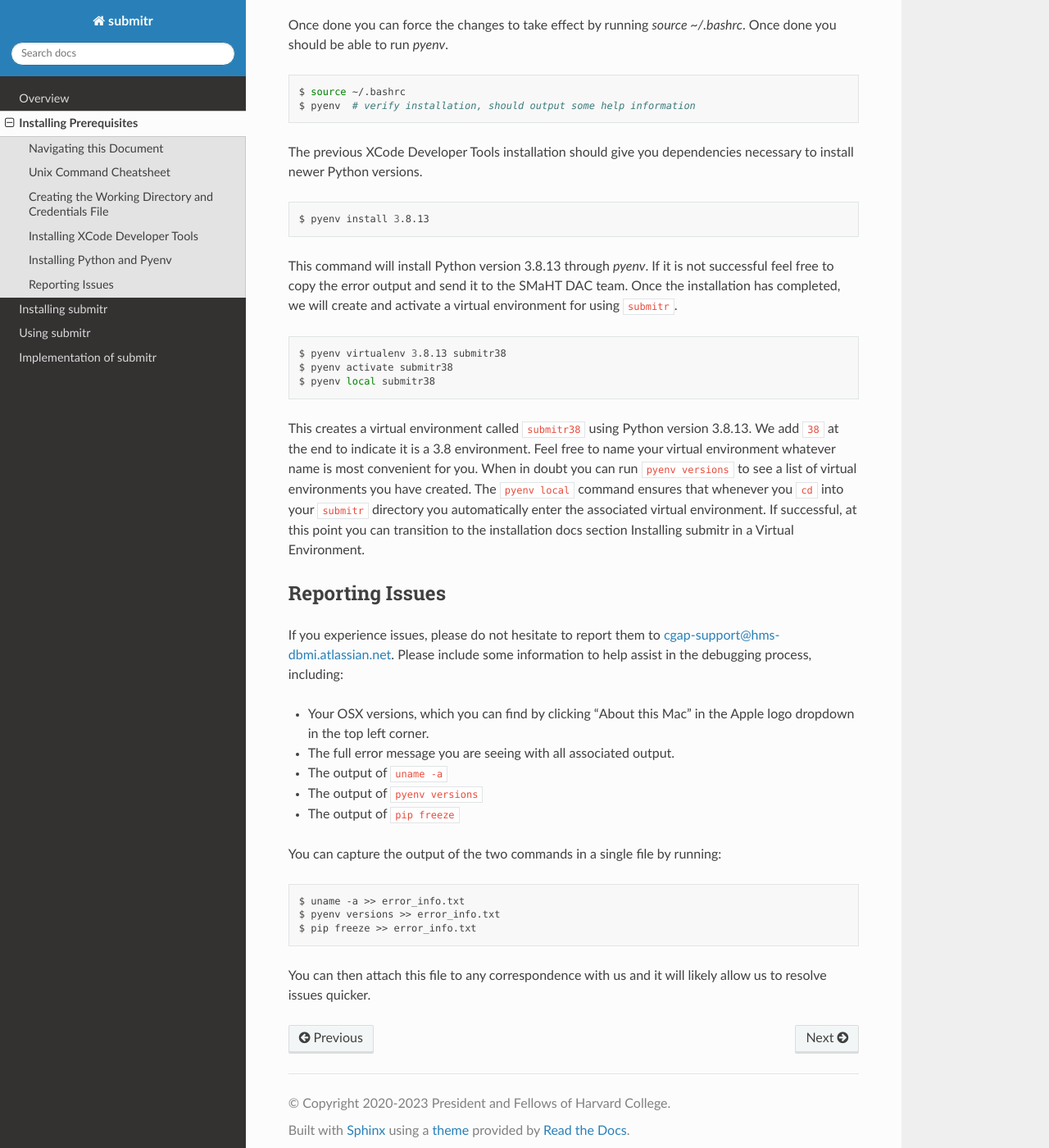
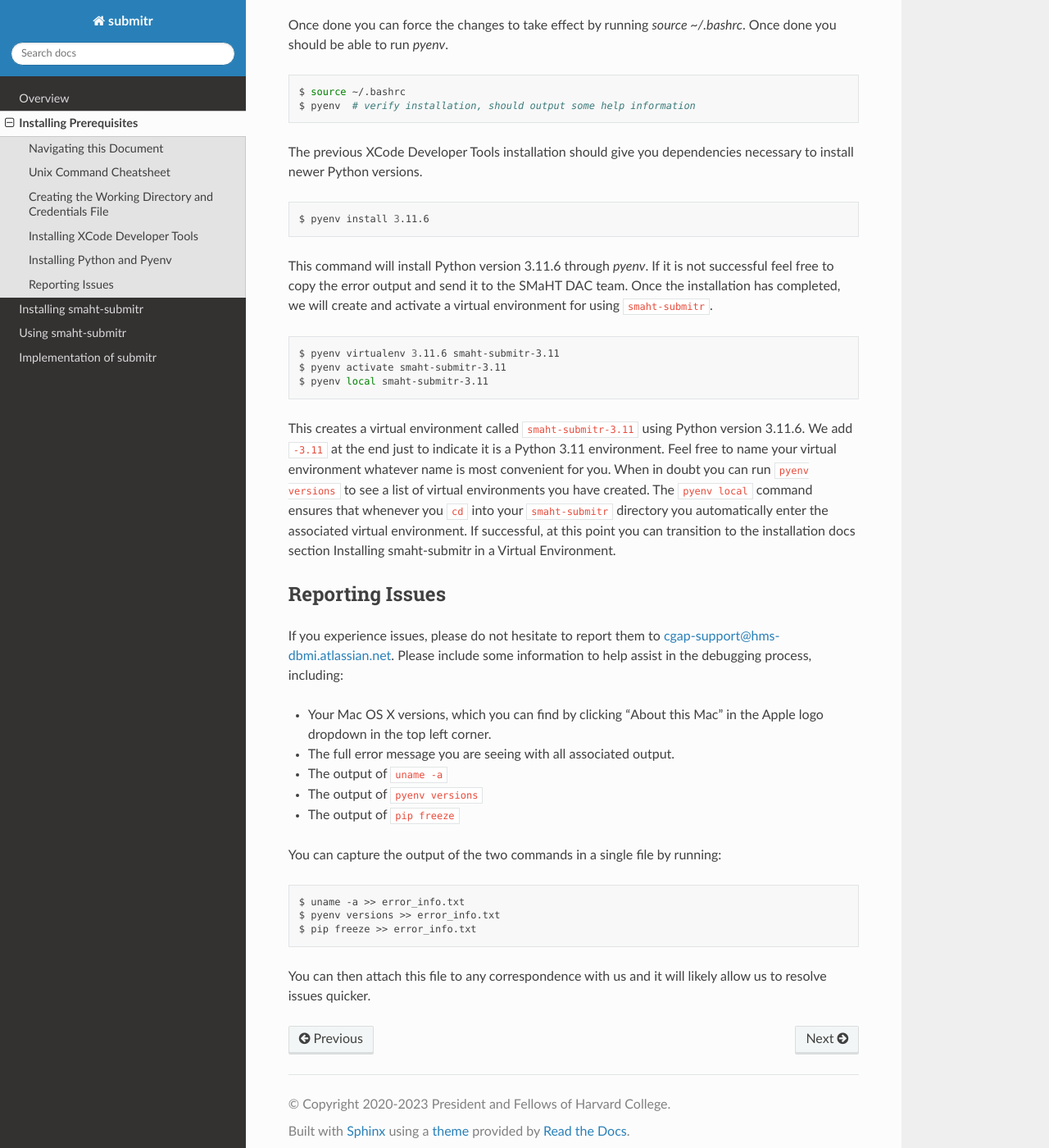
Before and after one commit to smaht-dac/submitr, a Sphinx documentation site: the page built from docs/source/installing_prerequisites.rst, in a window 1280 px wide and 1400 px high, scrolled down 3113 px. Shown: the whole window at 82% size. Built offline with Sphinx 7.4.7 and the Read the Docs theme 2.0.0, drawn with Linux system fonts in a browser that asks for light colours; some of the changed text lies outside the part shown.

Commit message:
doc updates

```diff
--- a/docs/source/index.rst
+++ b/docs/source/index.rst
@@ -20,7 +20,7 @@ Overview
 ========
 
 ----------------------------------------
-submitr: remote file submitter for SMaHT
+smaht-submitr: A remote file submitter for SMaHT
 ----------------------------------------
 
 .. image:: https://github.com/smaht-dac/submitr/actions/workflows/main.yml/badge.svg
--- a/docs/source/installing_prerequisites.rst
+++ b/docs/source/installing_prerequisites.rst
@@ -2,9 +2,9 @@
 Installing Prerequisites
 ========================
 
-The SMaHT ingestion submission tool, ``submitr``, is a Python based command-line tool and requires a Python installation with version >=3.8 and <=3.11.
+The SMaHT ingestion submission tool, ``smaht-submitr``, is a Python based command-line tool and requires a Python installation with version >=3.8 and <=3.11.
 This document is intended for users who are not very familiar with the command-line or Python.
-The intent is to provide detailed instructions for setting up your local environment for using ``submitr``.
+The intent is to provide detailed instructions for setting up your local environment for using ``smaht-submitr``.
 These instructions are intended to work with Mac OS X.
 Linux users are presumed advanced and Windows instructions are not available at this time but will be provided in the future.
 
@@ -13,7 +13,7 @@ Navigating this Document
 ------------------------
 
 Each section in this document is meant to sequentially guide you through the initial setup
-process for installing dependencies necessary to run ``submitr`` while simultaneously
+process for installing dependencies necessary to run ``smaht-submitr`` while simultaneously
 getting you setup with some best practices for managing the submissions in your local
 system.
 
@@ -33,7 +33,7 @@ be the ``Terminal`` application, which you should add to your home dock by click
 future convenience.
 
 Before continuing, once you've opened the `Terminal` ensure in the top it says `bash` and not
-`zsh`. Newer OSX versions package with `zsh` by default, but we want to use `bash`. If you see `zsh`,
+`zsh`. Newer Mac OS X versions package with `zsh` by default, but we want to use `bash`. If you see `zsh`,
 once in the terminal run the following command, close and re-open terminal and you will be using the
 expected `bash` shell
 
@@ -43,7 +43,7 @@ expected `bash` shell
 
 Using this repository and interacting with file submissions assumes some knowledge of the Unix
 file-system and familiarity with ``bash``. What follows is a list of the essential commands you should
-know for working with ``submitr``. Whenever in doubt, you can enter "man <cmd>" into the terminal to
+know for working with ``smaht-submitr``. Whenever in doubt, you can enter "man <cmd>" into the terminal to
 pull up documentation on the command. You can also do such search into your favorite search engine to
 locate the manual pages. Generally you need to know how to look around the file system and create
 directories and files.
@@ -94,7 +94,7 @@ Installing XCode Developer Tools
 --------------------------------
 
 Some new machines come with very few parts of the developer toolchain that may prevent
-you from doing even basic installation of packages. Thankfully, OSX packages all of the
+you from doing even basic installation of packages. Thankfully, Mac OS X packages all of the
 developer tools cleanly into an easily installable package it calls the XCode Developer
 Tools. You can install these with:
 
@@ -103,7 +103,7 @@ Tools. You can install these with:
     $ xcode-select --install
 
 This install may take some significant time, but once complete you should have tools
-necessary for installing Python and other related package for use with ``submitr``.
+necessary for installing Python and other related package for use with ``smaht-submitr``.
 
 
 Installing Python and Pyenv
@@ -159,25 +159,25 @@ to install newer Python versions.
 
 .. code-block:: bash
 
-    $ pyenv install 3.8.13
+    $ pyenv install 3.11.6
 
-This command will install Python version 3.8.13 through `pyenv`. If it is not successful feel free
+This command will install Python version 3.11.6 through `pyenv`. If it is not successful feel free
 to copy the error output and send it to the SMaHT DAC team. Once the installation has completed, we will
-create and activate a virtual environment for using ``submitr``.
+create and activate a virtual environment for using ``smaht-submitr``.
 
 .. code-block:: bash
 
-    $ pyenv virtualenv 3.8.13 submitr38
-    $ pyenv activate submitr38
-    $ pyenv local submitr38
+    $ pyenv virtualenv 3.11.6 smaht-submitr-3.11
+    $ pyenv activate smaht-submitr-3.11
+    $ pyenv local smaht-submitr-3.11
 
-This creates a virtual environment called ``submitr38`` using Python version 3.8.13. We add ``38`` at
-the end to indicate it is a 3.8 environment. Feel free to name your virtual environment whatever
+This creates a virtual environment called ``smaht-submitr-3.11`` using Python version 3.11.6. We add ``-3.11`` at
+the end just to indicate it is a Python 3.11 environment. Feel free to name your virtual environment whatever
 name is most convenient for you. When in doubt you can run ``pyenv versions`` to see a list of
 virtual environments you have created. The ``pyenv local`` command ensures that whenever you ``cd`` into
-your ``submitr`` directory you automatically enter the associated virtual environment. If successful, at
+your ``smaht-submitr`` directory you automatically enter the associated virtual environment. If successful, at
 this point you can transition to the installation docs section
-Installing submitr in a Virtual Environment.
+Installing smaht-submitr in a Virtual Environment.
 
 
 Reporting Issues
@@ -187,7 +187,7 @@ If you experience issues, please do not hesitate to report them to
 `cgap-support@hms-dbmi.atlassian.net <mailto:cgap-support@hms-dbmi.atlassian.net>`_. Please include
 some information to help assist in the debugging process, including:
 
-* Your OSX versions, which you can find by clicking "About this Mac" in the Apple logo dropdown in the
+* Your Mac OS X versions, which you can find by clicking "About this Mac" in the Apple logo dropdown in the
   top left corner.
 * The full error message you are seeing with all associated output.
 * The output of ``uname -a``
```
Also changed, not shown: other parts of docs/source/index.rst (+0 -1 lines), other parts of docs/source/installing_prerequisites.rst (+1 -1 lines), docs/source/installation.rst (+15 -20 lines), docs/source/usage.rst (+4 -21 lines), 9 other files.
